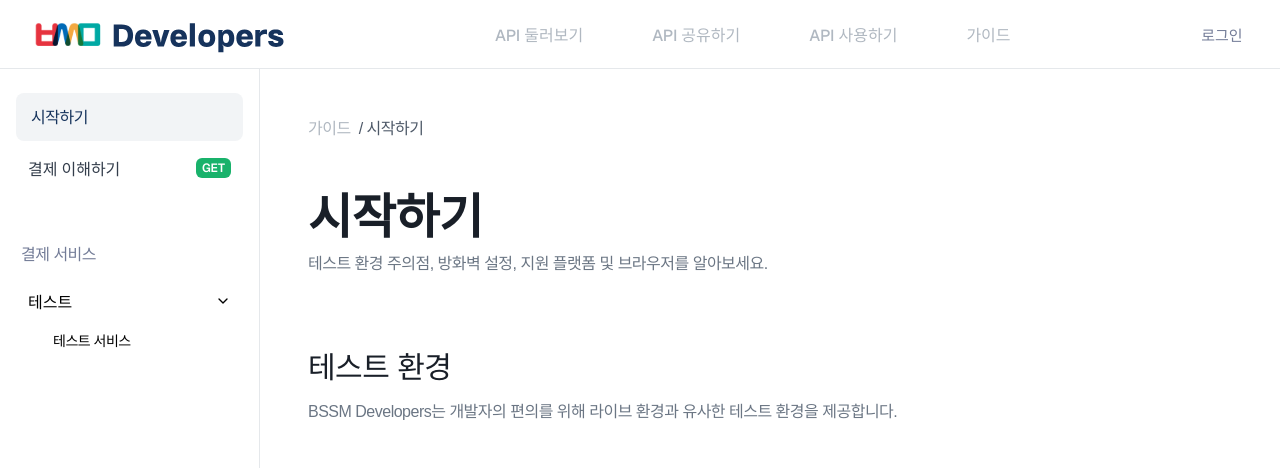
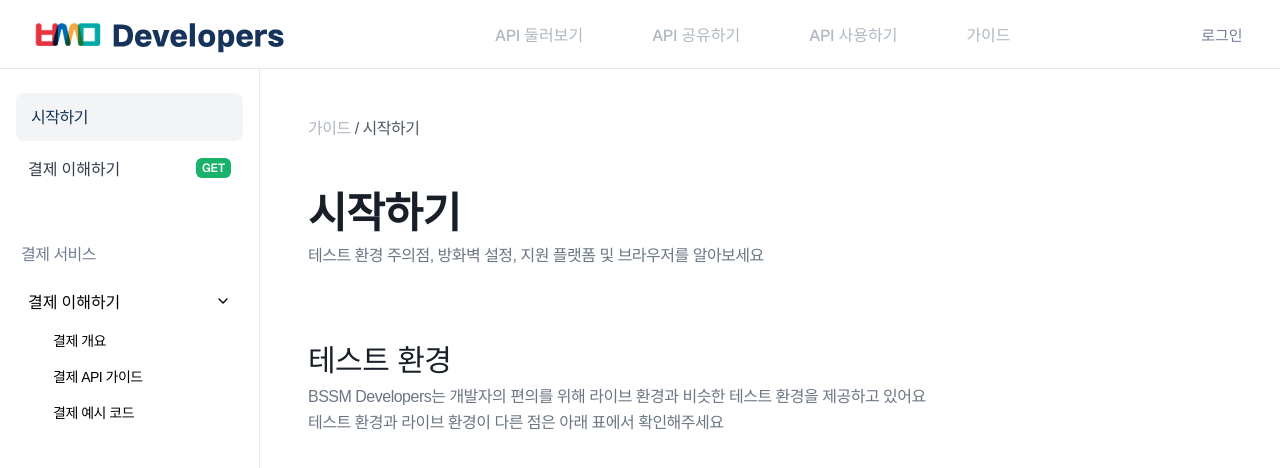
Before and after one commit to BSSM-Developers/BSSM_DEVELOPERS_WEB, a Next.js app: page /docs in a window 1280 px wide. Shown: the top 468 px of the page. Built offline with nearby package versions, Linux system fonts and the light colour scheme.

Commit message:
feat :: MDX convert util 제작

```diff
--- a/package.json
+++ b/package.json
@@ -15,7 +15,9 @@
     "lucide-react": "^0.545.0",
     "next": "15.5.4",
     "react": "19.1.0",
-    "react-dom": "19.1.0"
+    "react-dom": "19.1.0",
+    "remark": "^15.0.1",
+    "remark-parse": "^11.0.0"
   },
   "devDependencies": {
     "@eslint/eslintrc": "^3",
--- a/src/app/docs/page.tsx
+++ b/src/app/docs/page.tsx
@@ -9,7 +9,7 @@ export default function DocsPage() {
       <DocsBlock module="headline_1">시작하기</DocsBlock>
       <DocsBlock module="space"/>
       <DocsBlock module="docs_1">
-        테스트 환경 주의점, 방화벽 설정, 지원 플랫폼 및 브라우저를 알아보세요.
+        테스트 환경 주의점, 방화벽 설정, 지원 플랫폼 및 브라우저를 알아보세요
       </DocsBlock>
       <DocsBlock module="big_space"/>
       <DocsBlock module="headline_2">테스트 환경</DocsBlock>
@@ -17,7 +17,10 @@ export default function DocsPage() {
       <DocsBlock module="space"/>
       <DocsBlock module="space"/>
       <DocsBlock module="docs_1">
-        BSSM Developers는 개발자의 편의를 위해 라이브 환경과 유사한 테스트 환경을 제공합니다.
+        BSSM Developers는 개발자의 편의를 위해 라이브 환경과 비슷한 테스트 환경을 제공하고 있어요
+      </DocsBlock>
+      <DocsBlock module="docs_1">
+        테스트 환경과 라이브 환경이 다른 점은 아래 표에서 확인해주세요
       </DocsBlock>
     </DocsLayout>
   );
--- a/src/components/docs/DocsHeader.tsx
+++ b/src/components/docs/DocsHeader.tsx
@@ -1,5 +1,6 @@
 "use client";
 
+import { applyTypography } from "@/lib/themeHelper";
 import styled from "@emotion/styled";
 
 interface DocsHeaderProps {
@@ -16,7 +17,7 @@ export function DocsHeader({ title, breadcrumb = [] }: DocsHeaderProps) {
             {breadcrumb.join(" / ")}
           </Breadcrumb>
         )}
-        <Title>{' / ' + title}</Title>
+        <Title>{'/ ' + title}</Title>
       </BreadcrumbAndTitle>
     </Header>
   );
@@ -29,15 +30,15 @@ const Header = styled.header`
 const BreadcrumbAndTitle = styled.div`
   display: flex;
   align-items: center;
-  gap: 8px;
+  gap: 4px;
 `;
 
 const Breadcrumb = styled.span`
-  ${({ theme }) => theme.typography.Body_1};
+  ${({ theme }) => applyTypography(theme, "Body_1")};
   color: ${({ theme }) => theme.colors.grey[400]};
 `;
 
 const Title = styled.span`
-  ${({ theme }) => theme.typography.Body_3};
+  ${({ theme }) => applyTypography(theme, "Body_3")};
   color: ${({ theme }) => theme.colors.grey[700]};
 `;
--- a/src/components/docs/modules.ts
+++ b/src/components/docs/modules.ts
@@ -10,13 +10,11 @@ export const docsModules = {
   headline_2: (theme: Theme) => css`
     ${applyTypography(theme, "Headline_2")}
     color: ${theme.colors.grey[900]};
-    margin: 64px 0 12px;
   `,
 
   docs_1: (theme: Theme) => css`
     ${applyTypography(theme, "Docs_1")}
     color: ${theme.colors.grey[600]};
-    margin-bottom: 12px;
   `,
 
   list: (theme: Theme) => css`
--- a/src/components/layout/DocsSidebar.tsx
+++ b/src/components/layout/DocsSidebar.tsx
@@ -9,8 +9,15 @@ export function DocsSidebar() {
       <SidebarItem label = "시작하기" module = "default" active/>
       <SidebarItem label = "결제 이해하기" module = "api" method="GET"/>
       <SidebarItem label = "결제 서비스" module= "main"/>
-      <SidebarItem label = "테스트" module = "collapse" open/>
-      <SidebarItem label = "테스트 서비스" module = "small"/>
+      <SidebarItem
+        label="결제 이해하기"
+        module="collapse"
+        childrenItems={[
+          { label: "결제 개요", module: "small"},
+          { label: "결제 API 가이드", module: "small"},
+          { label: "결제 예시 코드", module: "small"},
+        ]}
+      />
     </Nav>
   );
 }
--- a/src/components/ui/sidebarItem/SidebarItem.tsx
+++ b/src/components/ui/sidebarItem/SidebarItem.tsx
@@ -1,19 +1,24 @@
 "use client";
 
+import { useState, useEffect } from "react";
 import styled from "@emotion/styled";
-import { css } from "@emotion/react";
 import { sidebarModules } from "./modules";
 import { ChevronDown, ChevronRight } from "lucide-react";
 
 type ModuleType = keyof typeof sidebarModules;
+
+interface SidebarChild {
+  label: string;
+  module?: ModuleType;
+  method?: "GET" | "POST" | "DELETE";
+}
 
 interface SidebarItemProps {
   label: string;
   module?: ModuleType;
   method?: "GET" | "POST" | "DELETE";
   active?: boolean;
-  open?: boolean;
-  onClick?: () => void;
+  childrenItems?: SidebarChild[];
 }
 
 export function SidebarItem({
@@ -21,17 +26,42 @@ export function SidebarItem({
   module = "default",
   method,
   active = false,
-  open = false,
-  onClick,
+  childrenItems = [],
 }: SidebarItemProps) {
+
   const hasChevron = module === "collapse";
+  const [open, setOpen] = useState(true);
+
+  const handleToggle = () => {
+    if (hasChevron) setOpen((prev) => !prev);
+  };
 
   return (
-    <ItemWrapper module={module} active={active} onClick={onClick}>
-      <Label>{label}</Label>
-      {hasChevron && (open ? <ChevronDown size={16} /> : <ChevronRight size={16} />)}
-      {module === "api" && method && <MethodTag method={method}>{method}</MethodTag>}
-    </ItemWrapper>
+    <>
+      <ItemWrapper module={module} active={active} onClick={handleToggle}>
+        <Label>{label}</Label>
+
+        {hasChevron &&
+          (open ? <ChevronDown size={16} /> : <ChevronRight size={16} />)}
+
+        {module === "api" && method && (
+          <MethodTag method={method}>{method}</MethodTag>
+        )}
+      </ItemWrapper>
+
+      {hasChevron && open && childrenItems.length > 0 && (
+        <SubMenu>
+          {childrenItems.map((child, i) => (
+            <SidebarItem
+              key={i}
+              label={child.label}
+              module={child.module}
+              method={child.method}
+            />
+          ))}
+        </SubMenu>
+      )}
+    </>
   );
 }
 
@@ -44,7 +74,8 @@ const ItemWrapper = styled.div<{ module: ModuleType; active: boolean }>`
   transition: all 0.2s ease;
 
   ${({ theme, module }) => sidebarModules[module].base({ theme })};
-  ${({ theme, module, active }) => active && sidebarModules[module].active({ theme })};
+  ${({ theme, module, active }) =>
+    active && sidebarModules[module].active({ theme })};
 `;
 
 const Label = styled.span`
@@ -64,3 +95,8 @@ const MethodTag = styled.span<{ method: string }>`
       DELETE: "#F14437",
     }[method] ?? "#9CA3AF")};
 `;
+
+const SubMenu = styled.div`
+  display: flex;
+  flex-direction: column;
+`;
--- a/src/lib/theme.ts
+++ b/src/lib/theme.ts
@@ -86,7 +86,7 @@ export const lightTheme: CustomTheme = {
     Headline_1: {
       fontFamily: `"Spoqa Han Sans Neo", sans-serif`,
       fontWeight: "bold",
-      fontSize: "48px",
+      fontSize: "42px",
       lineHeight: "120%",
       letterSpacing: "-0.5px",
     },
```
Also changed, not shown: src/app/docs/mock/docsData.ts (added, +85 -0 lines), src/components/docs/DocsParagraph.tsx (deleted, +0 -9 lines), src/lib/convertMDX.ts (added, +43 -0 lines), src/types/docs.ts (added, +20 -0 lines), src/app/docs/[slug]/page.tsx (added), 1 other file (tests, documents, lock files or other folders).
